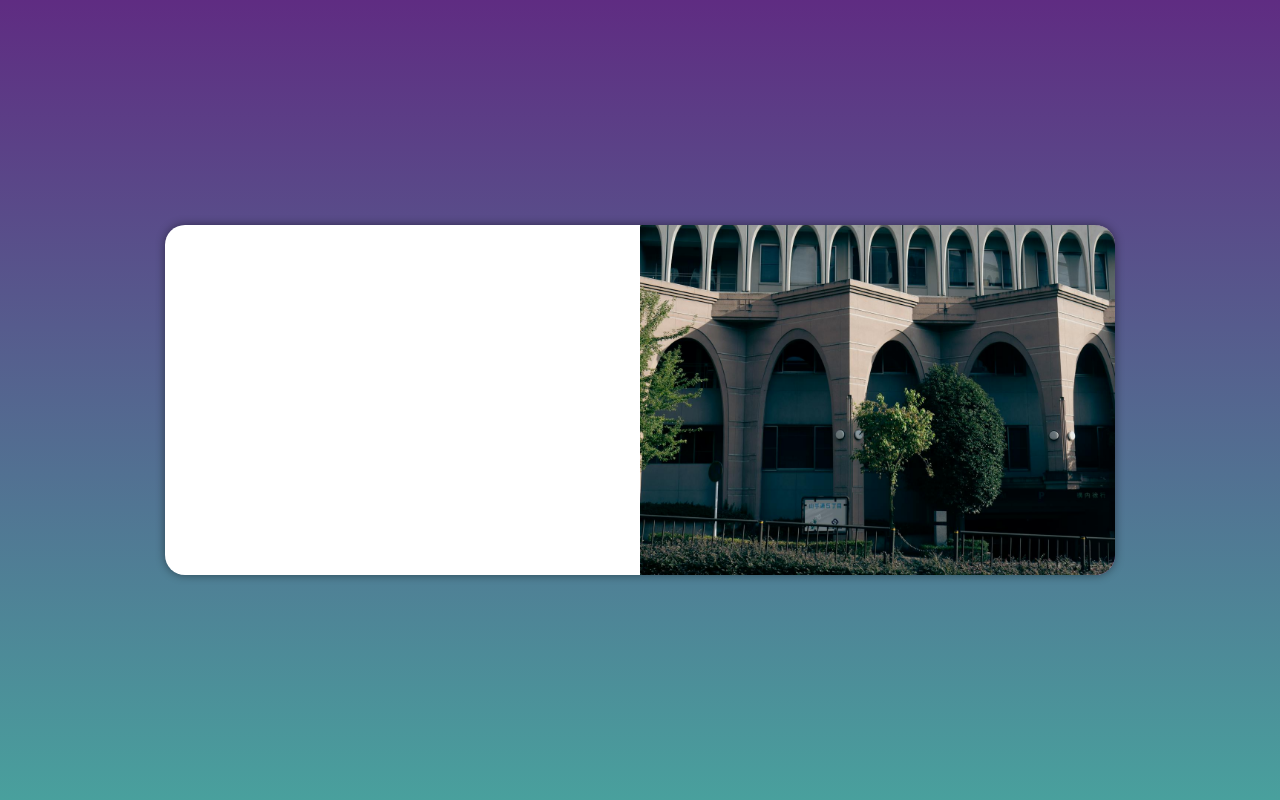
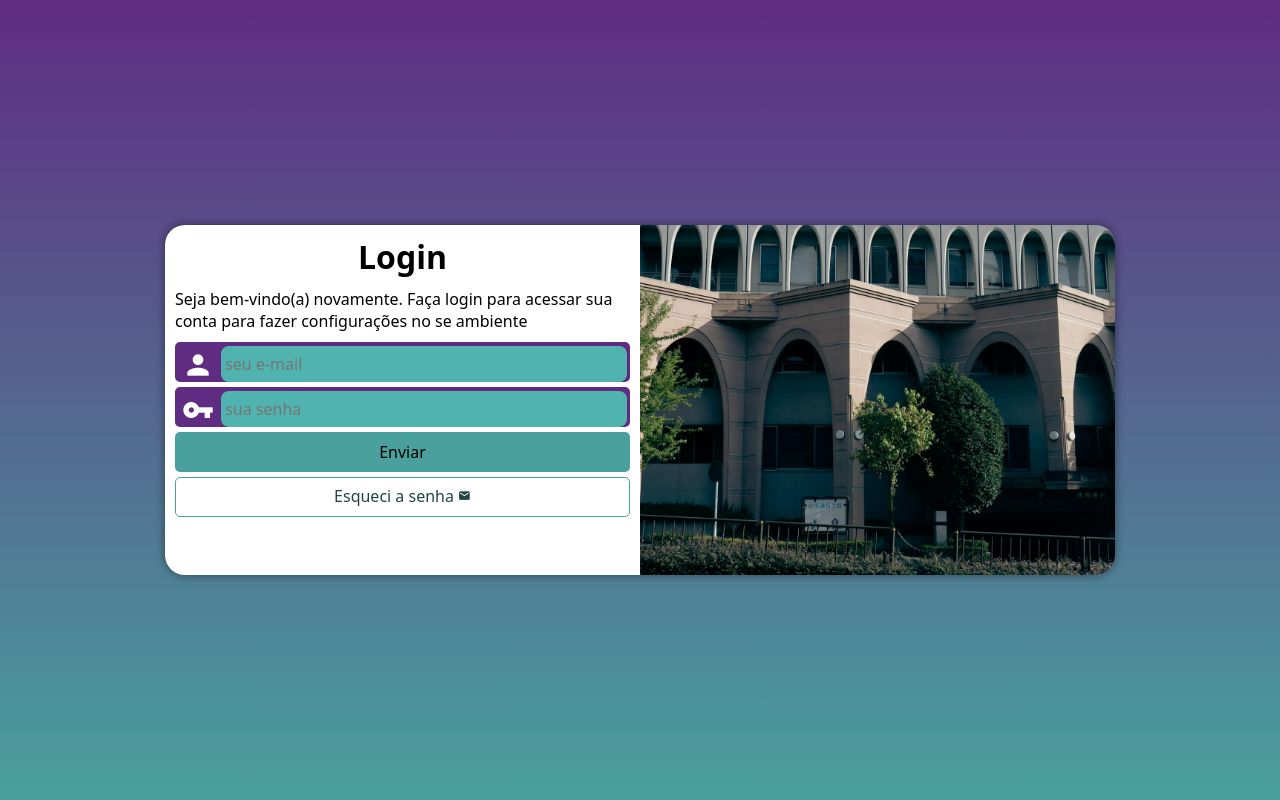
Before and after one commit to Lordello-11/projeto-login, a plain HTML site: page index.html in a window 1280 px wide. Drawn offline with Linux system fonts and the light colour scheme.

Commit message:
resolvi o pro

```diff
--- a/estilos/mediaquery.css
+++ b/estilos/mediaquery.css
@@ -31,26 +31,26 @@
         background-image: linear-gradient(to top, #49a09d,#5f2c82);
     }
     section#login{
-        width: 950px ;
+        width: 950px;
         height: 350px;
     }
 
-    section#login > div#imagem{
+    section#login > div#imagem {
         float: right;
         width: 50%;
         height: 100%;
     }
 
-    section#login div#formulario {
+    section#login > div#formulario {
         float: left;
-        width: 100%;
+        width: 50%;
     }
 
     div#formulario > h1{
         font-size: 2em;
     }
 
-    div#formulario > p{
+    div#formulario > p {
         font-size: 1em;
         margin: 10px 0px;
    }
```
